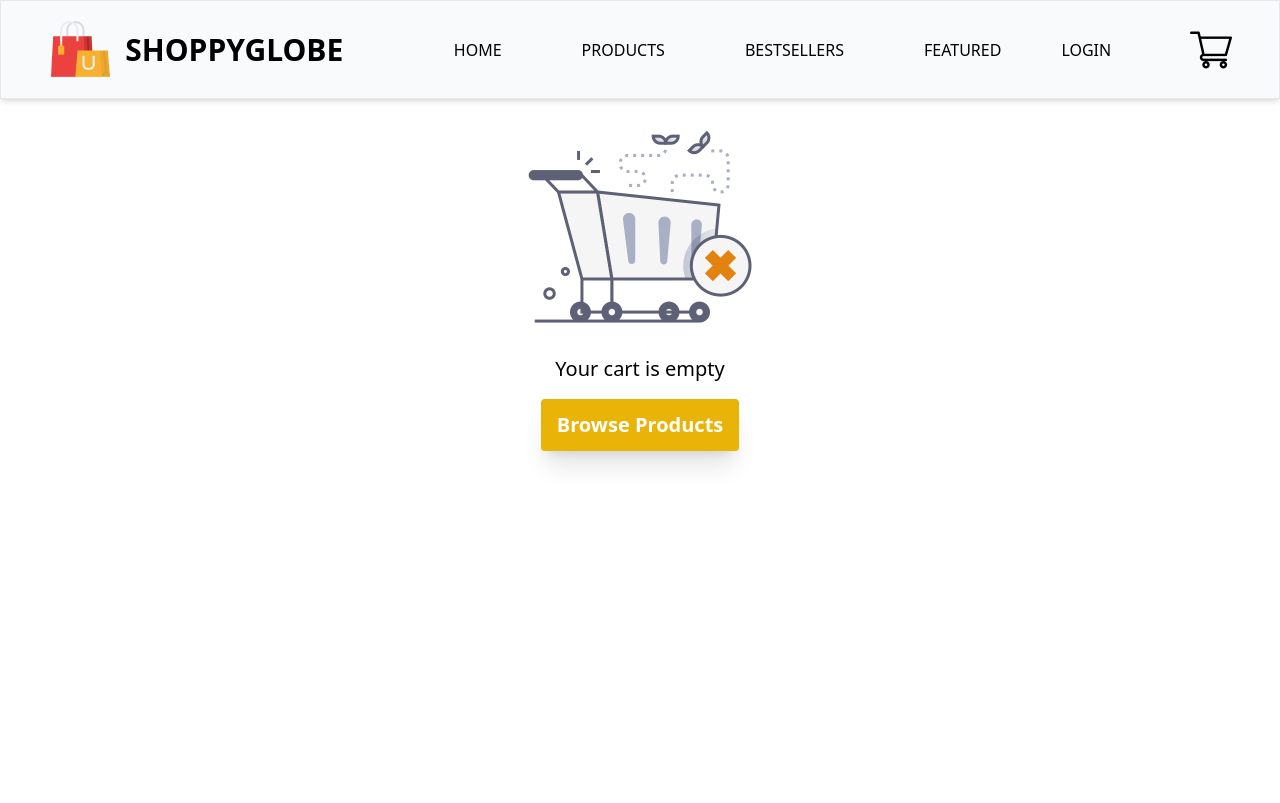
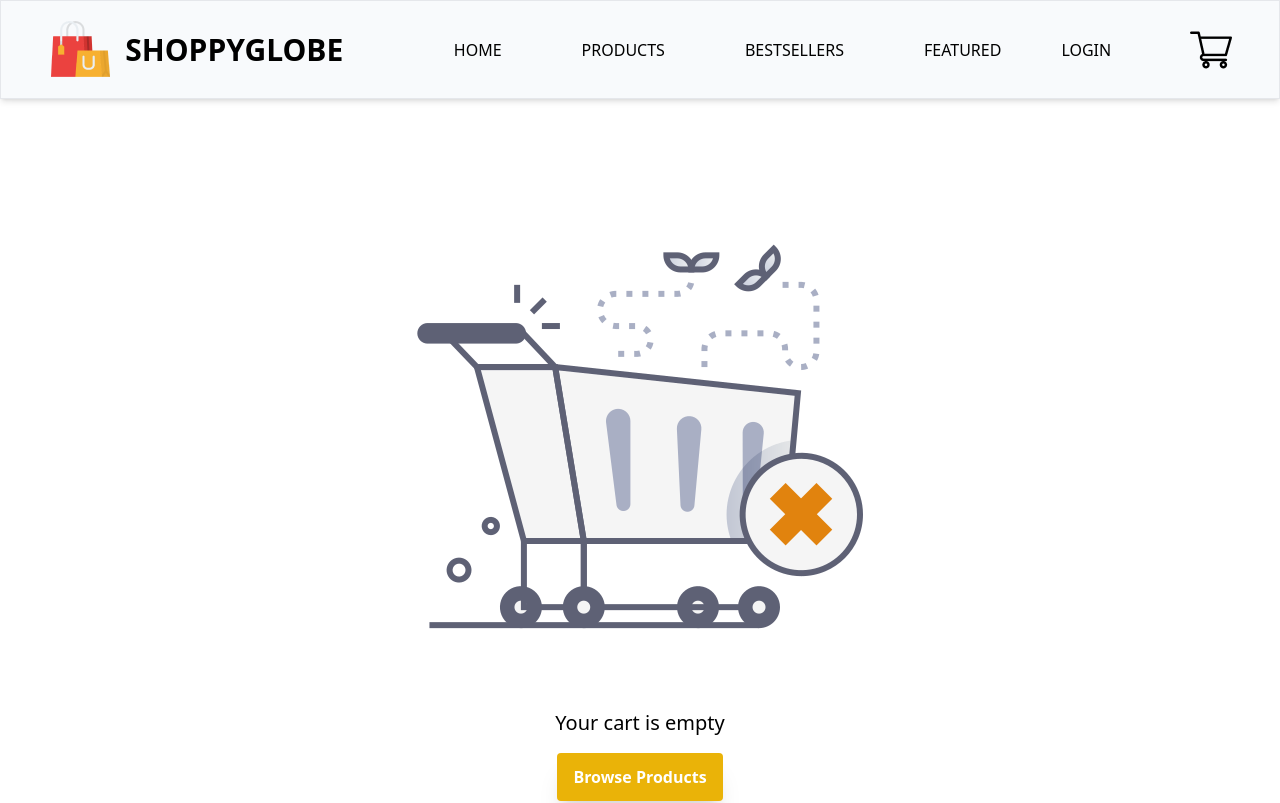
Before and after one commit to itsnileshgosavi/shoppyglobe, a React (Vite) app: page /cart in a window 1280 px wide. Shown: the top 803 px of the page. Built offline with nearby package versions, Linux system fonts and the light colour scheme.

Commit message:
ui improved

```diff
--- a/src/pages/Cart.jsx
+++ b/src/pages/Cart.jsx
@@ -8,26 +8,26 @@ function Cart() {
   const cart = useSelector((state) => state.cart); //gettting cart from redux store
   const { user } = useSelector((state) => state.user);
   return (
-    <div className="flex flex-col items-center justify-center">
-      <div>
+    <div className="flex flex-col items-center justify-center w-full max-w-7xl mx-auto px-4 sm:px-6 lg:px-8">
+      <div className="w-full">
         {cart.products.map((product) => (
           <CartItem key={product.id} product={product} />
         ))}
       </div>
       {cart.products.length > 0 && (
-        <div className="m-5 w-full flex justify-end flex-col bg-slate-200 items-end pr-10 py-10">
-          <div className="flex gap-10">
+        <div className="m-3 sm:m-5 w-full flex justify-end flex-col bg-slate-200 items-end px-4 sm:px-6 lg:px-10 py-6 sm:py-8 lg:py-10 rounded-lg">
+          <div className="flex gap-4 sm:gap-6 lg:gap-10 items-center">
             <div>
-              <h6 className="text-xl text-black font-semibold">Cart Total:</h6>
+              <h6 className="text-base sm:text-lg lg:text-xl text-black font-semibold">Cart Total:</h6>
             </div>
             <div>
-              <p className="text-xl font-mono font-medium">${cart.total.toFixed(2)}</p>
+              <p className="text-base sm:text-lg lg:text-xl font-mono font-medium">${cart.total.toFixed(2)}</p>
             </div>
           </div>
           {user.id !== 0 ? (
-            <Link to="/checkout">
+            <Link to="/checkout" className="w-full sm:w-auto">
               <button
-              className={` p-3 shadow-xl rounded-lg text-white my-2 transition-all hover:scale-105 ease-in-out duration-500 ${
+                className={`w-full sm:w-auto p-2 sm:p-3 shadow-xl rounded-lg text-white my-2 transition-all hover:scale-105 ease-in-out duration-500 text-sm sm:text-base ${
                   cart.products.length === 0
                     ? "bg-gray-500 cursor-not-allowed"
                     : "bg-blue-500"
@@ -38,9 +38,9 @@ function Cart() {
               </button>
             </Link>
           ):(
-            <Link to="/signin">
+            <Link to="/signin" className="w-full sm:w-auto">
               <button
-              className={` p-3 shadow-xl rounded-lg text-white my-2 transition-all hover:scale-105 ease-in-out duration-500 ${
+                className={`w-full sm:w-auto p-2 sm:p-3 shadow-xl rounded-lg text-white my-2 transition-all hover:scale-105 ease-in-out duration-500 text-sm sm:text-base ${
                   cart.products.length === 0
                     ? "bg-gray-500 cursor-not-allowed"
                     : "bg-blue-500"
@@ -55,11 +55,11 @@ function Cart() {
       )}
       {/* if the cart is empty showing the following to user */}
       {cart.products.length === 0 && (
-        <div className="text-xl flex-col text-black min-h-screen flex items-center">
-          <img src={cart_image} alt="cart" className="w-1/2" />
-          <p>Your cart is empty</p>
+        <div className="text-base sm:text-lg lg:text-xl flex-col text-black min-h-[50vh] sm:min-h-[60vh] lg:min-h-screen flex items-center justify-center">
+          <img src={cart_image} alt="cart" className="w-full max-w-xs sm:max-w-sm lg:max-w-lg" />
+          <p className="mt-4">Your cart is empty</p>
           <Link to={"/products"}>
-            <button className="bg-yellow-500 my-4 hover:bg-yellow-700 text-white font-bold py-3 px-4 rounded shadow-xl active:scale-95">
+            <button className="bg-yellow-500 my-4 hover:bg-yellow-700 text-white font-bold py-2 sm:py-3 px-3 sm:px-4 rounded shadow-xl active:scale-95 text-sm sm:text-base transition-all duration-300">
               Browse Products
             </button>
           </Link>
--- a/vite.config.js
+++ b/vite.config.js
@@ -4,8 +4,5 @@ import react from '@vitejs/plugin-react'
 // https://vitejs.dev/config/
 export default defineConfig({
   plugins: [react()],
-  base: './',
-  build: {
-    outDir: '../shoppyglobe-backend'
-  }
+  base: './'
 })
```
Lines whose indentation alone changed are shown as unchanged.
